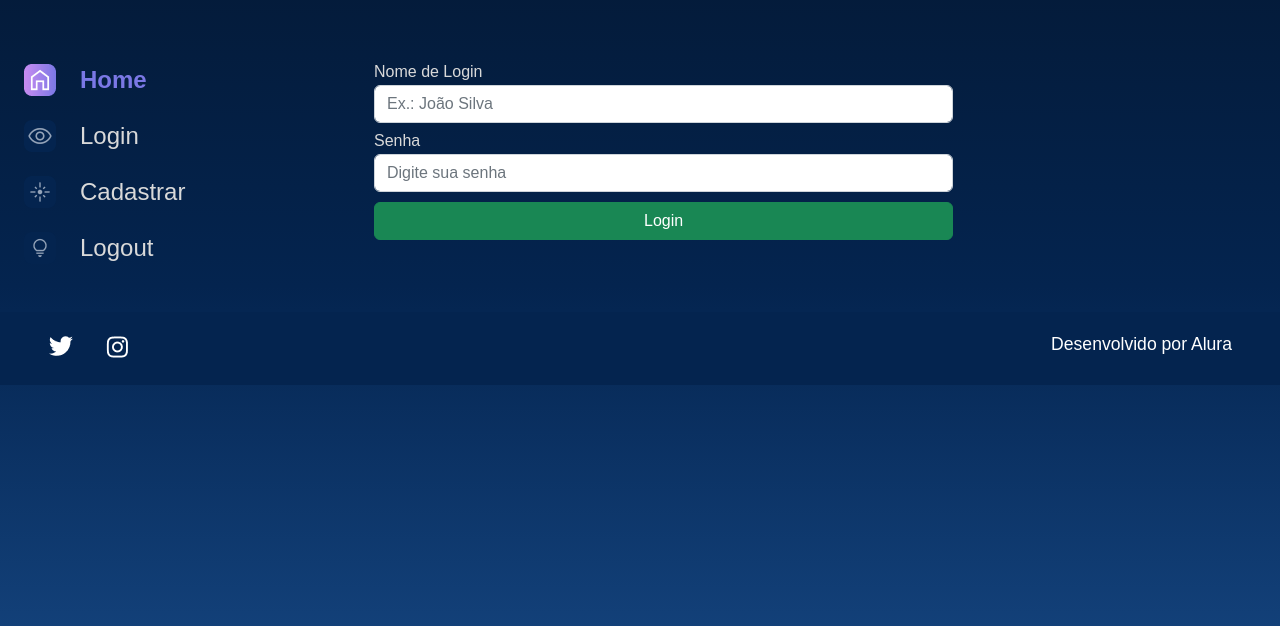
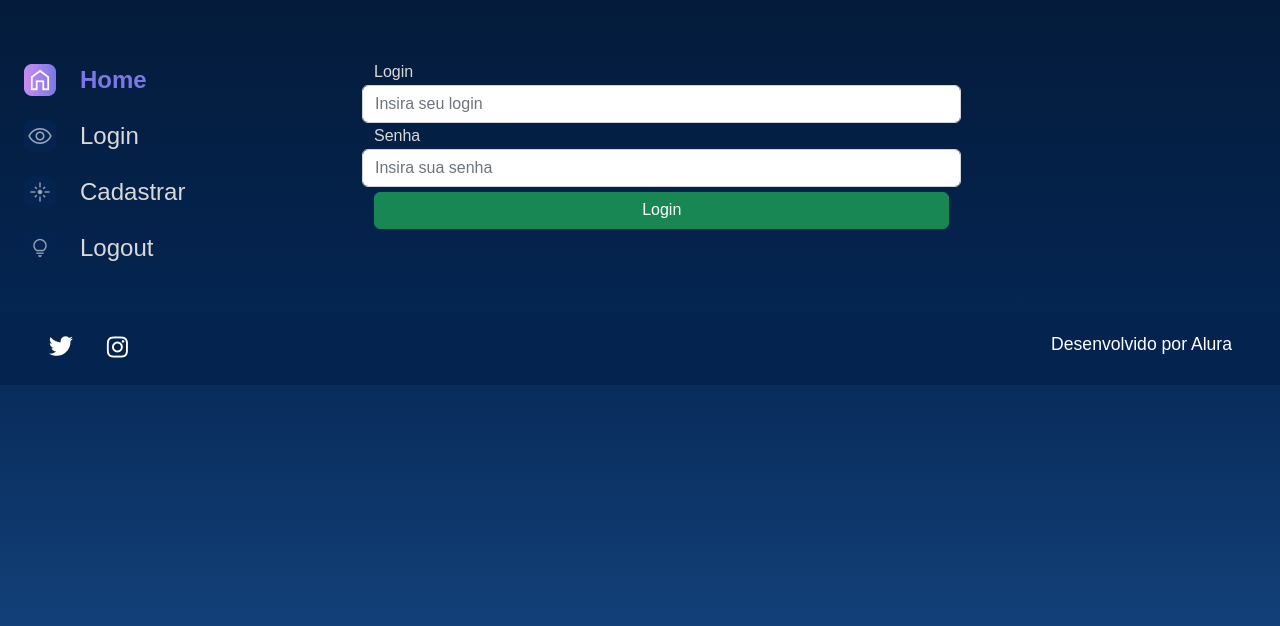
Before and after one commit to renatofilhog/allure_space, a Django app: page /login in a window 1280 px wide. Shown: the part 114-740 px from the top of the page. Run offline with Django 4.2, Linux system fonts and the light colour scheme.

Commit message:
Form de registro e login

```diff
--- a/templates/usuarios/login.html
+++ b/templates/usuarios/login.html
@@ -42,19 +42,14 @@
             </section>
             <section class="galeria" style="margin-left: 5em">
                 <form action="" method="">
+                    {% csrf_token %}
                     <div class="row">
-                        <div class="col-12 col-lg-12" style="margin-bottom: 10px;">
-                            <label for="nome_login" style="color:#D9D9D9; margin-bottom: 5px;"><b>Nome de Login</b></label>
-                            <input type="text" class="form-control" name="nome_login" placeholder="Ex.: João Silva" required>
-                        </div>
-                        <div class="col-12 col-lg-12" style="margin-bottom: 10px;">
-                            <label for="password" style="color:#D9D9D9; margin-bottom: 5px;"><b>Senha</b></label>
-                            <input type="password" class="form-control" name="password" placeholder="Digite sua senha" required>
-                        </div>
-                        <div class="col-12 text-center">
-                            <button class="btn btn-success col-12" style="padding: top 5px;" type="submit">Login</button>
-                        </div>
+                        {% for form in forms %}
+                            <label for="{{ form.id_for_label }}" style="color:#D9D9D9; margin-bottom: 5px;"><b>{{ form.label }}</b></label>
+                            {{ form }}
+                        {% endfor %}
                     </div>
+                    <button class="btn btn-success col-12 col-lg-12" style="padding-top: 5px;" type="submit">Login</button>
                 </form>
             </section>
         </main>
--- /dev/null
+++ b/usuarios/forms.py
@@ -0,0 +1,85 @@
+from django import forms
+
+
+class LoginForms(forms.Form):
+    login = forms.CharField(
+        label='Login',
+        required=True,
+        max_length=100,
+        widget=forms.TextInput(
+            attrs= {
+                'class': 'col-12 col-lg-12 form-control',
+                'placeholder': 'Insira seu login',
+                'style': 'margin-bottom: 5px;',
+                'name':'login'
+            }
+        )
+    )
+    senha = forms.CharField(
+        label='Senha',
+        required=True,
+        max_length=100,
+        widget=forms.PasswordInput(
+            attrs= {
+                'class':'col-12 col-lg-12 form-control',
+                'placeholder':'Insira sua senha',
+                'style':'margin-bottom: 5px;',
+                'name': 'senha'
+            }
+        )
+    )
+
+
+class RegistroForms(forms.Form):
+    nome = forms.CharField(
+        label='Nome completo',
+        required=True,
+        max_length=100,
+        widget=forms.TextInput(
+            attrs= {
+                'class': 'col-12 col-lg-12 form-control',
+                'placeholder': 'Ex.: Renato Filho',
+                'style': 'margin-bottom: 5px;',
+                'name':'nome'
+            }
+        )
+    )
+    email = forms.EmailField(
+        label='Senha',
+        required=True,
+        max_length=100,
+        widget=forms.EmailInput(
+            attrs= {
+                'class':'col-12 col-lg-12 form-control',
+                'placeholder':'Ex.: renato@alluredev.com.br',
+                'style':'margin-bottom: 5px;',
+                'name': 'email'
+            }
+        )
+    )
+    senha = forms.CharField(
+        label='Senha',
+        required=True,
+        max_length=100,
+        widget=forms.PasswordInput(
+            attrs= {
+                'class': 'col-12 col-lg-12 form-control',
+                'placeholder': 'Insira uma senha',
+                'style': 'margin-bottom: 5px;',
+                'name': 'senha'
+            }
+        )
+    )
+    confirmar_senha = forms.CharField(
+        label='Confirmação de senha',
+        required=True,
+        max_length=100,
+        widget=forms.PasswordInput(
+            attrs= {
+                'class': 'col-12 col-lg-12 form-control',
+                'placeholder': 'Insira sua senha novamente',
+                'style': 'margin-bottom: 5px;',
+                'name': 'confirmasenha'
+            }
+        )
+    )
--- a/usuarios/views.py
+++ b/usuarios/views.py
@@ -1,9 +1,11 @@
 from django.shortcuts import render
-
-# Create your views here.
+from usuarios.forms import LoginForms
 
 def login(request):
-    return render(request, 'usuarios/login.html')
+    forms = LoginForms()
+    return render(request, 'usuarios/login.html', {
+        'forms':forms
+    })
 
 def registrar(request):
     return render(request, 'usuarios/registrar.html')
```
Also changed, not shown: README.MD (added).
